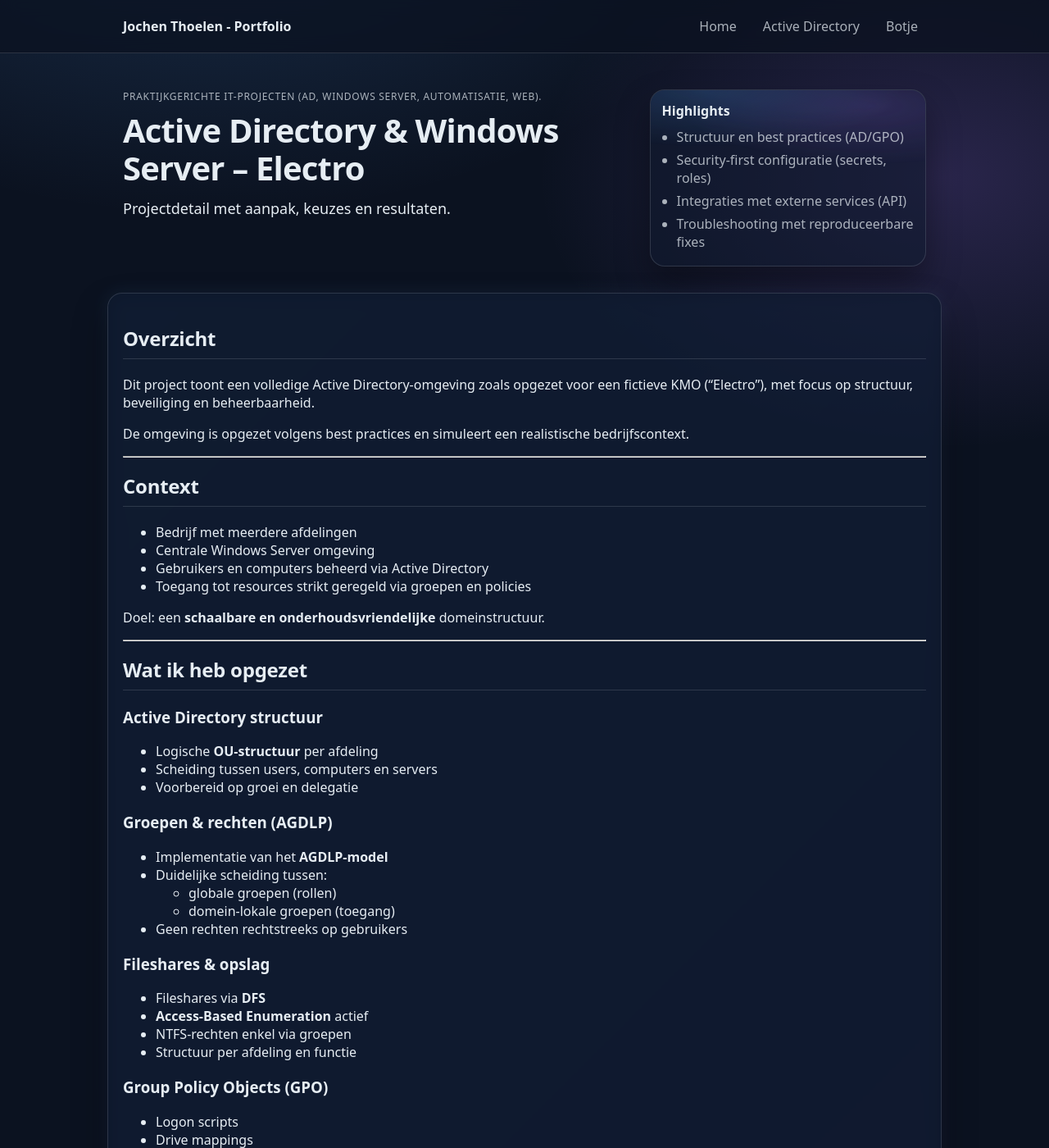
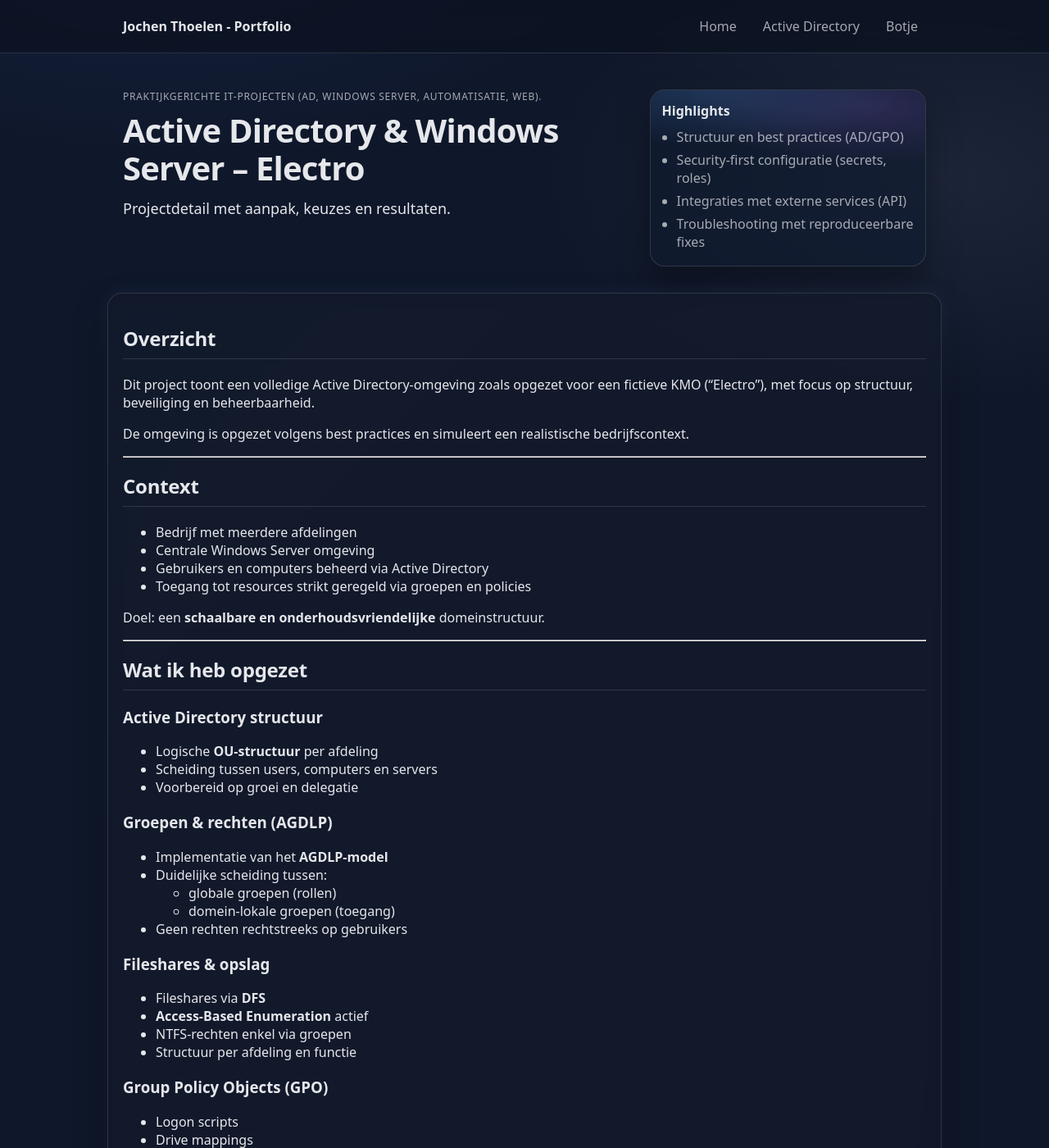
Before and after one commit to Xantar-86/jochen-thoelen.github.io, a Jekyll site: the page built from ad-electro/index.md, in a window 1280 px wide and 1400 px high. Shown: the whole window at 82% size. Built offline with Jekyll 4.4.1, drawn with Linux system fonts in a browser that asks for light colours.

Commit message:
Hybrid theme: modern homepage, corporate project pages

```diff
--- a/_layouts/default.html
+++ b/_layouts/default.html
@@ -6,7 +6,7 @@
     <title>{% if page.title %}{{ page.title }} | {% endif %}{{ site.title }}</title>
     <link rel="stylesheet" href="{{ '/assets/main.css' | relative_url }}">
   </head>
-  <body>
+  <body class="{% if page.url == '/' %}theme-home{% else %}theme-page{% endif %}">
     <header class="site-header">
       <div class="container header-inner">
         <a class="brand" href="{{ '/' | relative_url }}">{{ site.title }}</a>
--- a/assets/main.scss
+++ b/assets/main.scss
@@ -3,22 +3,51 @@
 
 /* Global landingpage look */
 :root {
+  --shadow: 0 20px 40px rgba(0, 0, 0, 0.35);
+}
+
+/* Home = modern/glow */
+body.theme-home {
   --bg: #0b1220;
   --panel: rgba(15, 26, 46, 0.72);
   --text: #e6edf3;
   --muted: rgba(230, 237, 243, 0.72);
   --line: rgba(230, 237, 243, 0.14);
-  --shadow: 0 20px 40px rgba(0, 0, 0, 0.35);
+  --accent: rgba(88, 166, 255, 0.20);
+  --accentLine: rgba(88, 166, 255, 0.35);
 }
+
+/* Pages = corporate */
+body.theme-page {
+  --bg: #0f172a;               /* slate */
+  --panel: rgba(17, 24, 39, 0.78);
+  --text: #e5e7eb;
+  --muted: rgba(229, 231, 235, 0.70);
+  --line: rgba(229, 231, 235, 0.14);
+  --accent: rgba(59, 130, 246, 0.16);     /* blue */
+  --accentLine: rgba(59, 130, 246, 0.28);
+}
+
 
 body {
   margin: 0;
   font-family: system-ui, -apple-system, Segoe UI, Roboto, Arial, sans-serif;
+  color: var(--text);
+  background: var(--bg);
+}
+
+body.theme-home {
   background:
     radial-gradient(1200px 800px at 20% -10%, rgba(88, 166, 255, 0.22), transparent 60%),
     radial-gradient(900px 600px at 90% 10%, rgba(163, 113, 247, 0.20), transparent 55%),
     var(--bg);
-  color: var(--text);
+}
+
+body.theme-page {
+  background:
+    radial-gradient(1100px 700px at 15% -10%, rgba(59, 130, 246, 0.12), transparent 60%),
+    radial-gradient(900px 500px at 90% 10%, rgba(148, 163, 184, 0.10), transparent 55%),
+    var(--bg);
 }
 
 a { color: #9ad1ff; }
```
